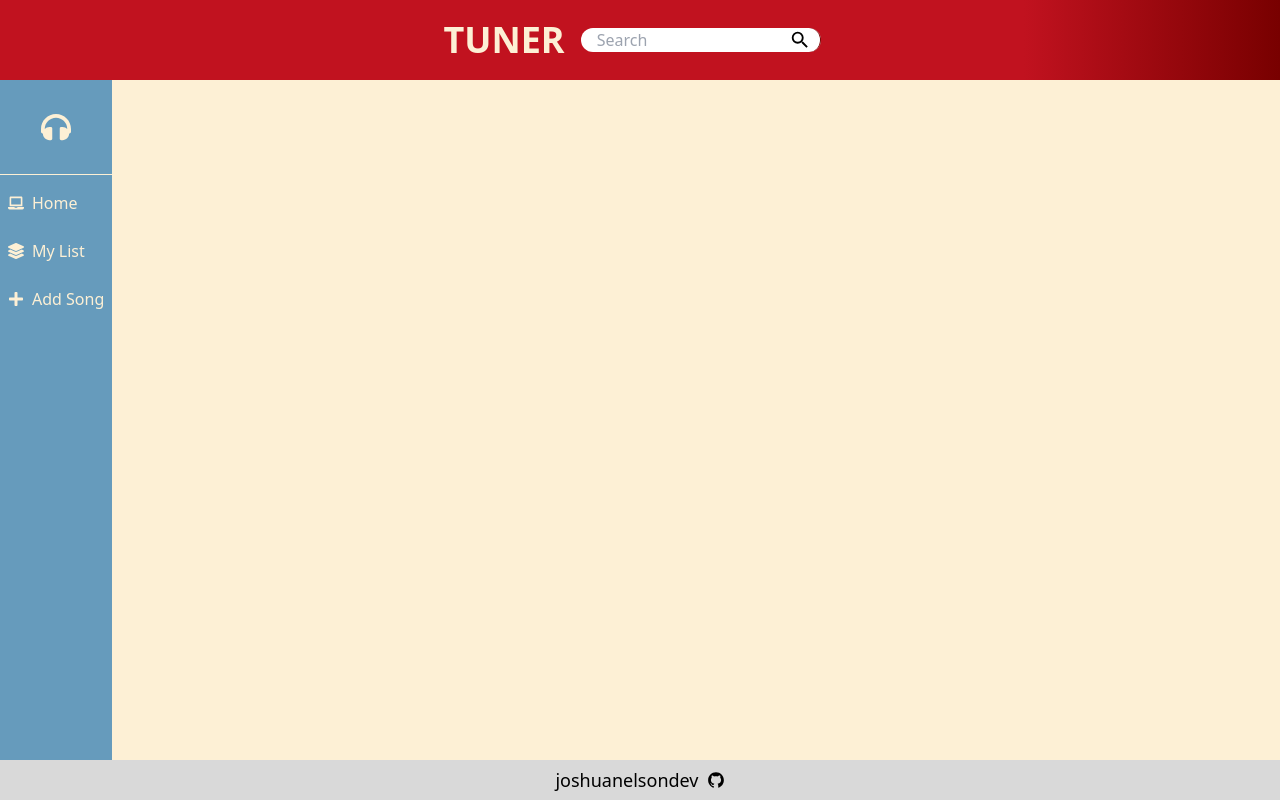
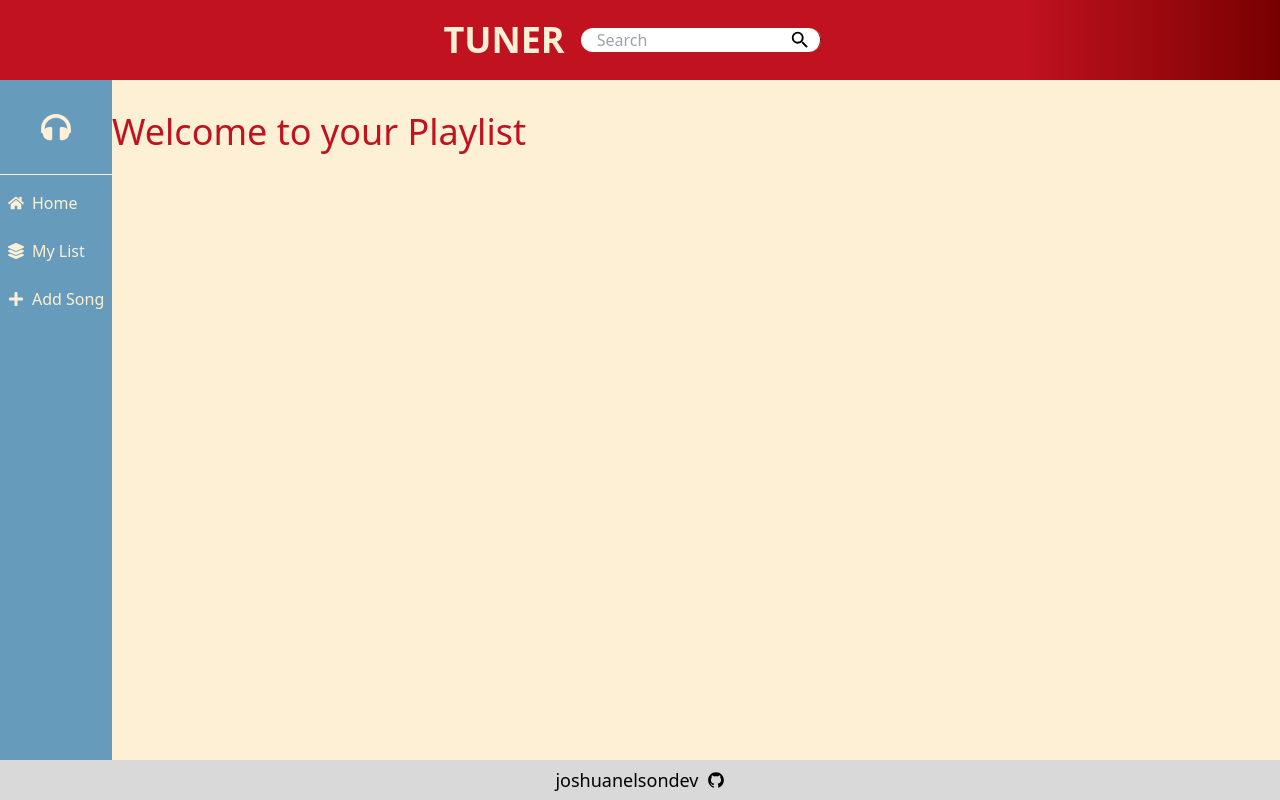
Before and after one commit to 9-3-pursuit/lab-express-sql-seed-read, a React (Create React App) app in the folder front-end/: page / in a window 1280 px wide. Shown: the top 800 px of the page. Built offline with nearby package versions, Linux system fonts and the light colour scheme.

Commit message:
Edit page layout

```diff
--- a/front-end/src/App.js
+++ b/front-end/src/App.js
@@ -13,14 +13,16 @@ import Show from "./Pages/Show";
 import Header from "./Components/Header";
 import Footer from "./Components/Footer";
 import NavBar from "./Components/NavBar";
+import Aside from "./Components/Aside";
 
 function App() {
   return (
-    <div className="h-full w-full bg-light">
+    <div className="h-full w-full bg-light min-h-screen flex flex-col">
       <Router>
-      <Header />
-      <NavBar />
-      <Routes>
+        <Header className="w-full" />
+        <div className="flex flex-grow">
+          <NavBar className="w-1/4 flex-shrink-0" />
+          <Routes className="flex-grow">
             <Route path="/" element={<Home />} />
             <Route path="/songs" element={<Index />} />
             <Route path="/songs/new" element={<New />} />
@@ -28,7 +30,9 @@ function App() {
             <Route path="/songs/:id/edit" element={<Edit />} />
             <Route path="*" element={<FourOFour />} />
           </Routes>
-      <Footer />
+          <Aside className="w-1/4 flex-shrink-0" />
+        </div>
+        <Footer className="w-full" />
       </Router>
     </div>
   );
--- a/front-end/src/Components/Footer.js
+++ b/front-end/src/Components/Footer.js
@@ -2,7 +2,7 @@ import { AiFillGithub } from "react-icons/ai";
 
 export default function Footer() {
   return (
-    <div className="bg-gray h-10 w-full flex items-center justify-center absolute bottom-0">
+    <div className="bg-gray h-10 w-full flex items-center justify-center relative bottom-0">
         <span className="flex items-center text-lg gap-2">
             joshuanelsondev
             <a
--- a/front-end/src/Components/NavBar.js
+++ b/front-end/src/Components/NavBar.js
@@ -2,7 +2,6 @@ import { Link } from "react-router-dom";
 import {
   FaHome,
   FaHeadphones,
-  FaLaptop,
   FaPlus,
   FaLayerGroup,
 } from "react-icons/fa";
@@ -21,7 +20,7 @@ export default function NavBar() {
         </div>
         <div className="flex flex-col gap-6">
           <div className="flex items-center justify-start pl-2 gap-2 group">
-            <FaLaptop className="group-hover:text-secondary" />
+            <FaHome className="group-hover:text-secondary" />
             <Link to={"/"}>Home</Link>
           </div>
           <div className="flex items-center justify-start pl-2 gap-2 group">
```
Lines whose indentation alone changed are shown as unchanged.
